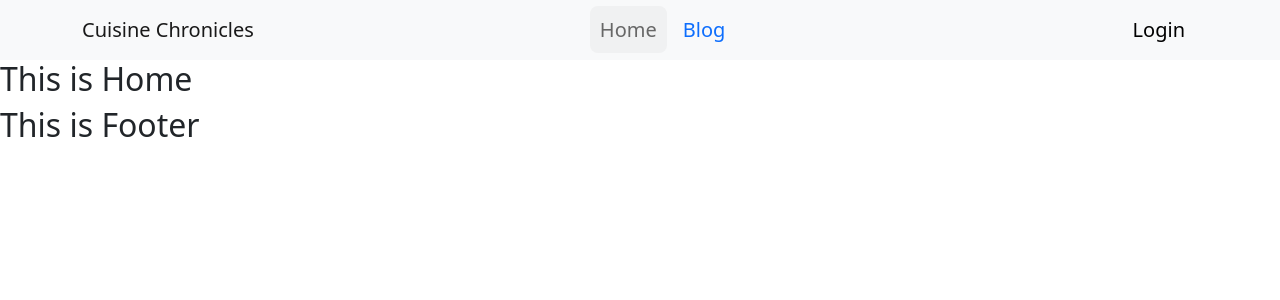
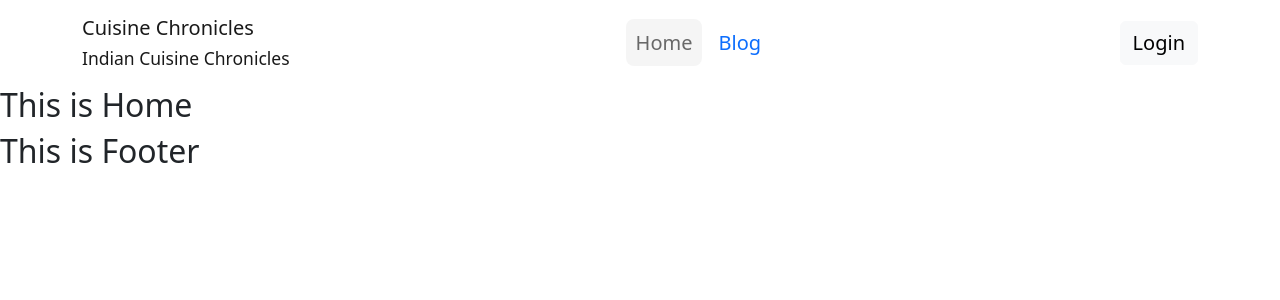
Before and after one commit to almahmudsarker/Cuisine-Chronicles-Client, a React (Vite) app: page / in a window 1280 px wide. Shown: the top 300 px of the page. Built offline with nearby package versions, Linux system fonts and the light colour scheme.

Commit message:
nav added

```diff
--- a/src/components/Header/Header.jsx
+++ b/src/components/Header/Header.jsx
@@ -13,9 +13,11 @@ const Header = () => {
     }, [location]);
 
   return (
-    <Navbar expand="lg" variant="light" bg="light">
+    <Navbar expand="lg" variant="light" bg="transparent" sticky="top">
       <Container>
-        <Navbar.Brand href="/">Cuisine Chronicles</Navbar.Brand>
+        <Navbar.Brand href="/">
+          Cuisine Chronicles<br/><small className="fw-light">Indian Cuisine Chronicles</small>
+        </Navbar.Brand>
         <Navbar.Toggle aria-controls="basic-navbar-nav" />
         <Navbar.Collapse id="basic-navbar-nav">
           <div className="flex-grow-1">
@@ -35,9 +37,7 @@ const Header = () => {
             </Link>
             <Link
               to="/blog"
-              className={
-                "underline" + (url === "/blog" ? " active" : "")
-              }
+              className={"underline" + (url === "/blog" ? " active" : "")}
               style={{
                 textDecoration: "none",
                 fontSize: "20px",
--- a/src/main.jsx
+++ b/src/main.jsx
@@ -44,5 +44,3 @@ ReactDOM.createRoot(document.getElementById("root")).render(
     <RouterProvider router={router} />
   </React.StrictMode>
 );
-// Cuisine Chronicles
-// Indian Cuisine Chronicles
```
